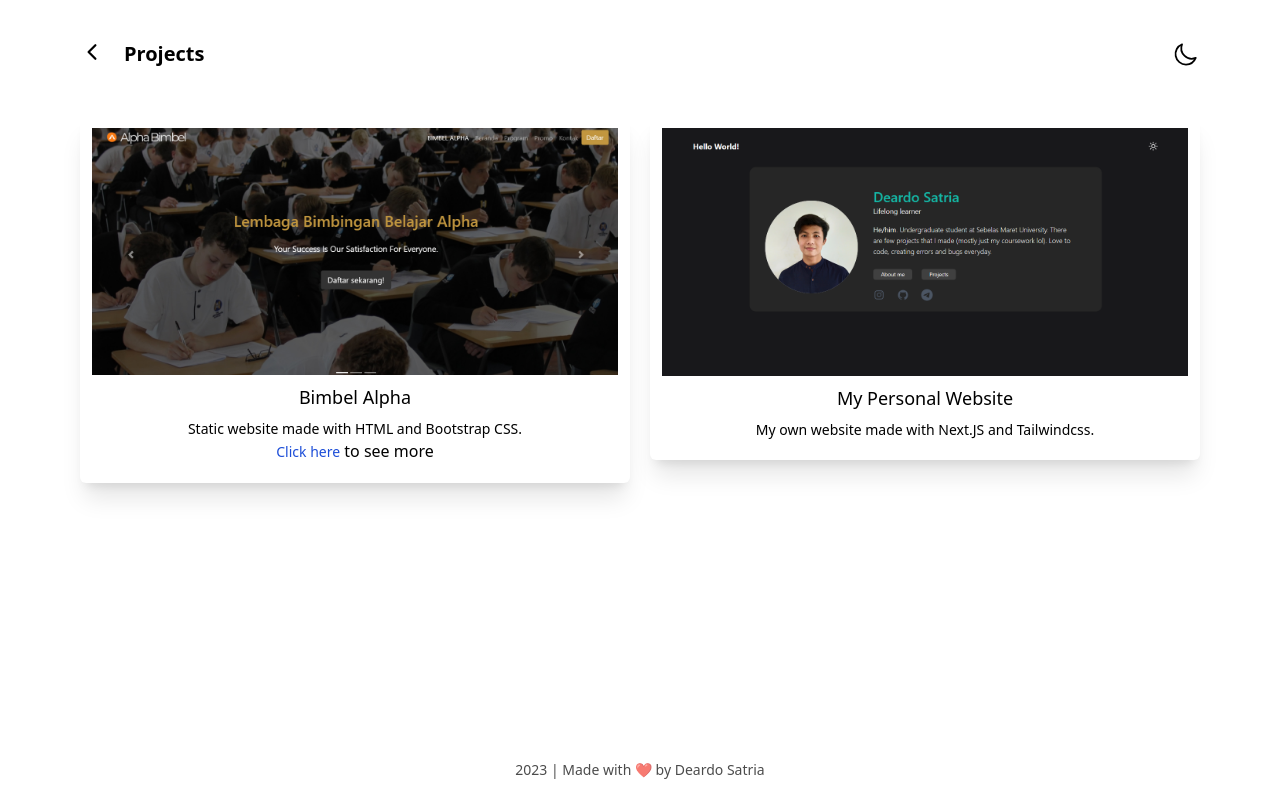
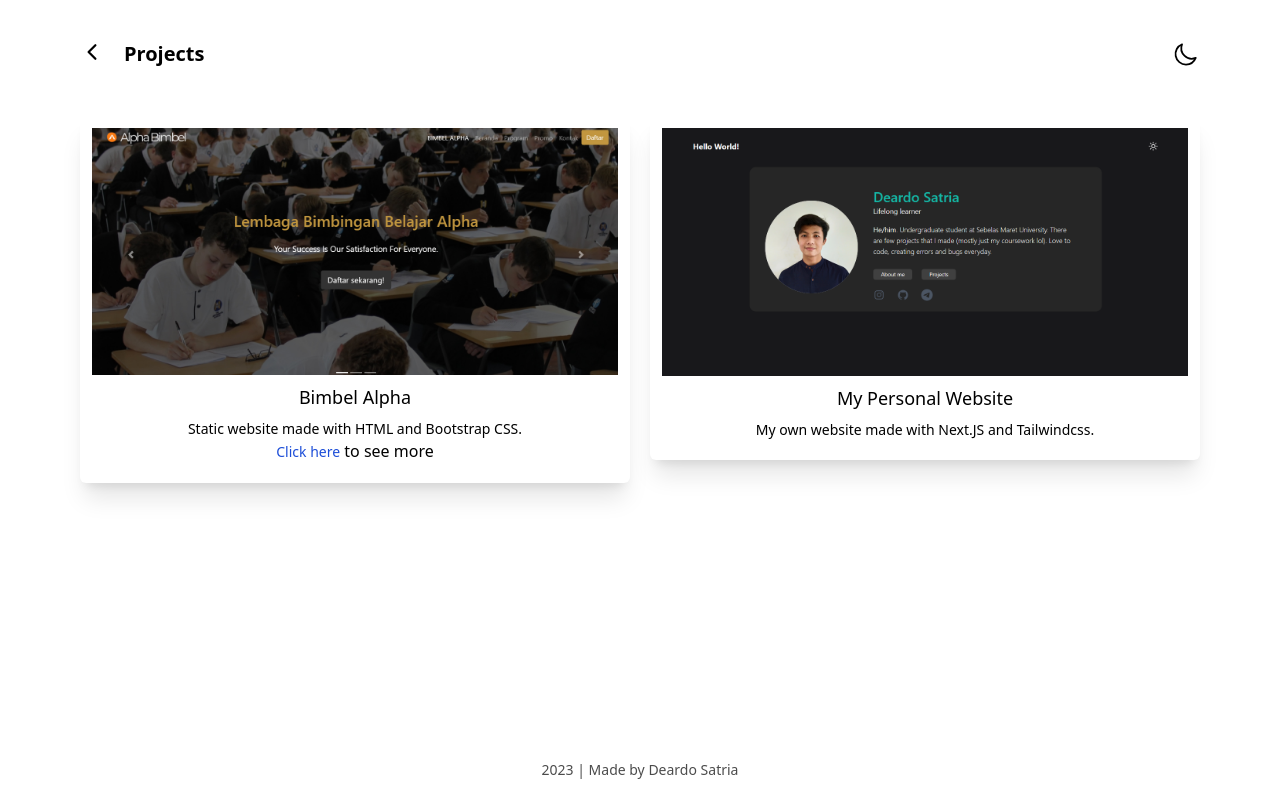
Before and after one commit to deardosatria7/deardosatria7, a Next.js app in the folder my-website/: page /projects in a window 1280 px wide. Built offline with nearby package versions, Linux system fonts and the light colour scheme.

Commit message:
fix footer

```diff
--- a/my-website/pages/projects.tsx
+++ b/my-website/pages/projects.tsx
@@ -20,7 +20,7 @@ const projects = () => {
         <div className="flex flex-col justify-center md:flex-row md:flex-wrap md:gap-5">
           <div className="flex-1 basis-1/3">
             <Card>
-              <Image src={Alpha} layout="responsive" />
+              <Image src={Alpha} layout="responsive" alt="" />
               <div className="py-2">
                 <div className="text-lg font-medium pb-2">Bimbel Alpha</div>
                 <div className="text-sm">Static website made with HTML and Bootstrap CSS.</div>
@@ -32,7 +32,7 @@ const projects = () => {
           </div>
           <div className="flex-1 basis-1/3">
             <Card>
-              <Image src={CV} layout="responsive" />
+              <Image src={CV} layout="responsive" alt="" />
               <div className="py-2">
                 <div className="text-lg font-medium pb-2">My Personal Website</div>
                 <div className="text-sm">My own website made with Next.JS and Tailwindcss.</div>
--- a/my-website/sections/Footer.tsx
+++ b/my-website/sections/Footer.tsx
@@ -3,7 +3,7 @@ const Footer = () => {
     <>
       <div className="p-20">
         <footer className="fixed text-center left-0 right-0 bottom-5 justify-center">
-          <div className="text-sm opacity-70 dark:text-gray-300">2023 | Made with ❤ by Deardo Satria</div>
+          <div className="text-sm opacity-70 dark:text-gray-300">2023 | Made by Deardo Satria</div>
         </footer>
       </div>
     </>
```
